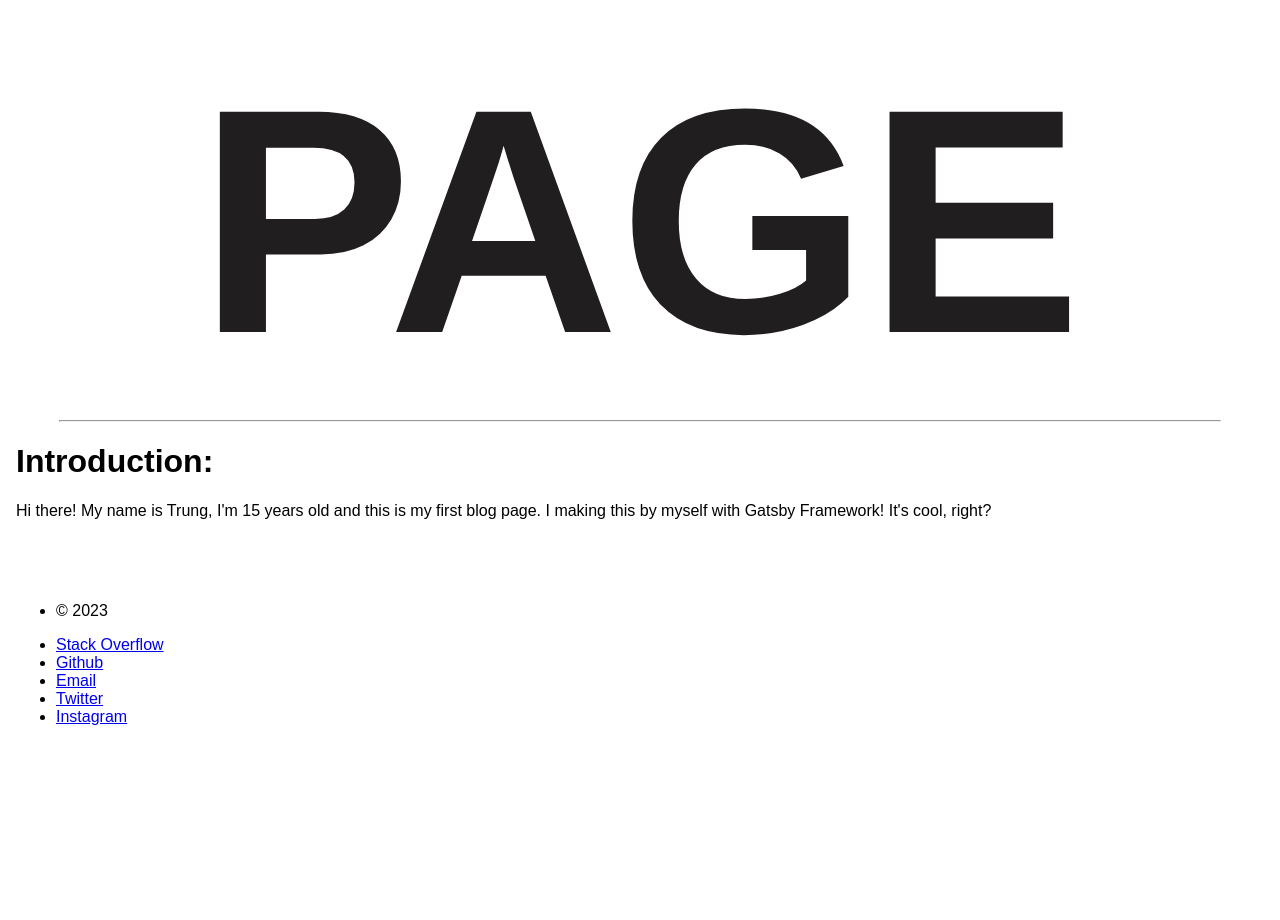
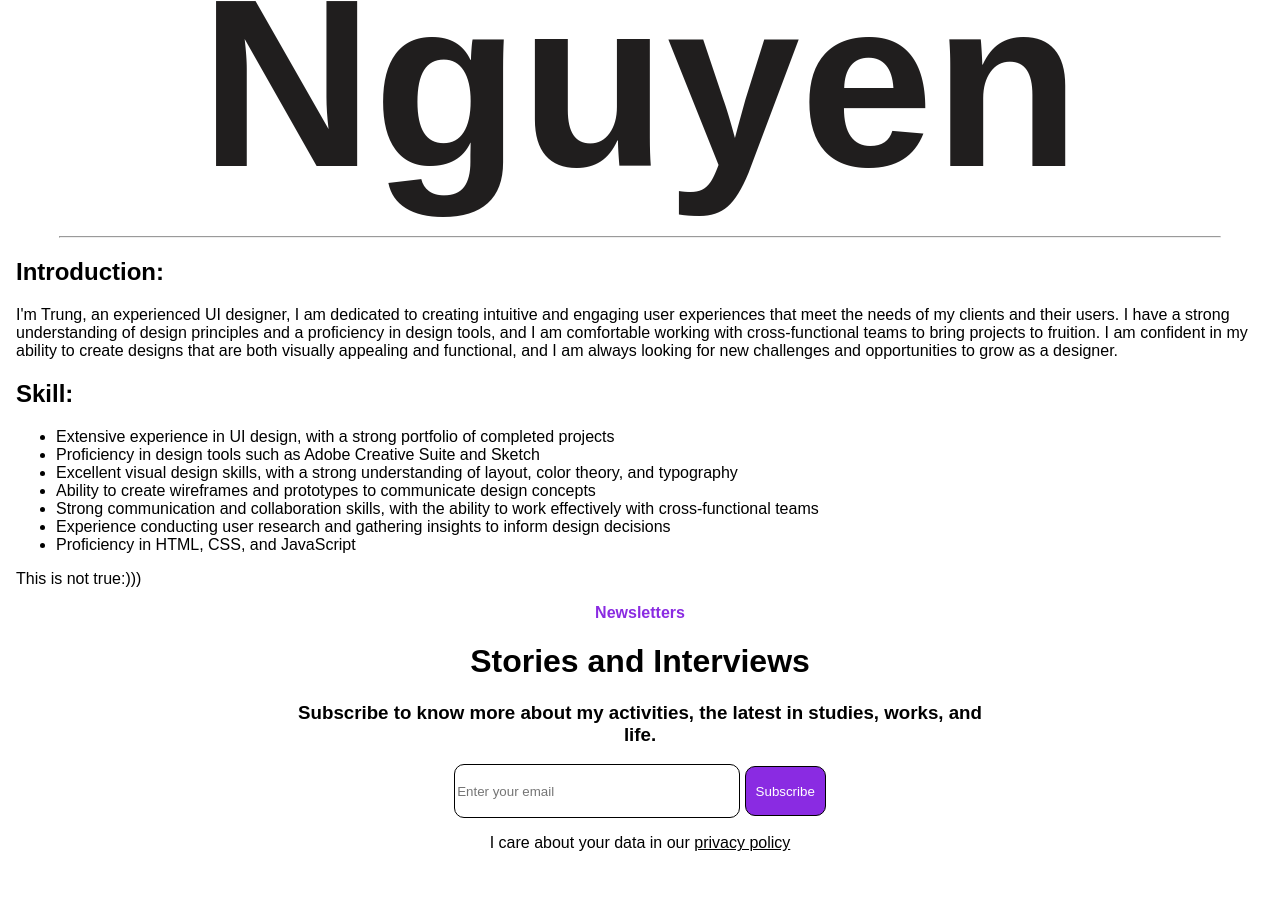
Before and after one commit to TrungNguyenDinh008/MyBlog, a Gatsby site: page /about in a window 1280 px wide. Shown: the part 460-1380 px from the top of the page. Before the commit the page ends 1210 px from the top, so only its background shows below. Built offline with nearby package versions, Linux system fonts and the light colour scheme; Gatsby itself is replaced by a stand-in of ours.

Commit message:
Demo MyBlog

```diff
--- a/src/components/blog/blogpostsidebar/blogpostsidebar.js
+++ b/src/components/blog/blogpostsidebar/blogpostsidebar.js
@@ -20,7 +20,7 @@
             hero_image {
               childImageSharp {
                 gatsbyImageData (
-                  width: 500
+                  width: 1200
                 )
               }
             }
--- a/src/components/layout/layout.js
+++ b/src/components/layout/layout.js
@@ -15,6 +15,7 @@
   footerText,
   footerLink,
 } from "./layout.module.css";
+import NewSletters from "./newsletters/newsletters";
 
 const Layout = ({ pageTitle, children }) => {
   return (
@@ -51,6 +52,7 @@
         <h1 className={title}>{pageTitle}</h1>
         <hr className={fence}></hr>
         {children}
+        <NewSletters/>
       </main>
       <footer className={footer}>
         <ul className={footerFlex}>
--- a/src/components/layout/layout.module.css
+++ b/src/components/layout/layout.module.css
@@ -7,7 +7,10 @@
 }
 .container-left{
     text-align: left;
+    margin: 20px 20px;
+
 }
+
 .nav-bar-grid {
     display: grid;
     grid-template-columns: repeat(2, auto);
@@ -39,7 +42,7 @@
 }
 .title{
     text-align: center;
-    font-size: 20em;
+    font-size: 15em;
     margin: 15px auto;
     color: #201e1e;
 }
@@ -103,7 +106,6 @@
             font-size: 5em;
         }
 
-
     }
 
 }
--- /dev/null
+++ b/src/components/layout/newsletters/newsletters.js
@@ -0,0 +1,22 @@
+import * as React from "react";
+import { container, paragraph, input, btn } from "./newsletters.module.css";
+const NewSletters = () => {
+  return (
+    <div className={container}>
+      <p className={paragraph}>
+        <b>Newsletters</b>
+      </p>
+      <h1>Stories and Interviews</h1>
+      <h3>
+      Subscribe to know more about my activities, the latest in studies, works, and life.
+      </h3>
+      <input type="text" placeholder="Enter your email" className={input} />{" "}
+      <button className={btn}>Subscribe</button>
+      <p>
+        I care about your data in our <u>privacy policy</u>
+      </p>
+    </div>
+  );
+};
+
+export default NewSletters;
--- /dev/null
+++ b/src/components/layout/newsletters/newsletters.module.css
@@ -0,0 +1,28 @@
+.container {
+    text-align: center;
+    max-width: 700px;
+    position: relative;
+    left: 50%;
+    transform: translateX(-50%)
+}
+.paragraph {
+    color: blueviolet;
+}
+.input {
+    border-radius: 10px;
+    height:50px;
+    width:40%;
+    border: 1px solid black;
+}
+.btn {
+    border-radius: 10px;
+    background-color: blueviolet;
+    color: white;
+    height: 50px;
+    padding: 5px 10px;
+    border: 1px solid black;
+    cursor: pointer;
+}
+.btn:hover{
+    background-color: rgba(137, 43, 226, 0.611);
+}
--- a/src/components/post/post.module.css
+++ b/src/components/post/post.module.css
@@ -16,3 +16,8 @@
     font-size: 0.6em;
     color: rgb(147, 62, 147);
  }
+ @media screen and (max-width:768px) {
+    .flexBox {
+        margin: 50px 20px;
+    }
+}
--- a/src/pages/about.js
+++ b/src/pages/about.js
@@ -1,22 +1,64 @@
-import * as React from "react"
-import Layout from "../components/layout/layout"
-import Seo from "../components/seo/seo"
-import { containerCenter } from "../components/layout/layout.module.css"
+import * as React from "react";
+import Layout from "../components/layout/layout";
+import Seo from "../components/seo/seo";
+import { containerLeft} from "../components/layout/layout.module.css";
+
 
 const AboutPage = () => {
+  return (
+    <Layout pageTitle="Trung Nguyen">
+      <div className={containerLeft}>
+        <div className={containerLeft}>
+          <h2>Introduction:</h2>
+          <p>
+            I'm Trung, an experienced UI designer, I am dedicated to creating
+            intuitive and engaging user experiences that meet the needs of my
+            clients and their users. I have a strong understanding of design
+            principles and a proficiency in design tools, and I am comfortable
+            working with cross-functional teams to bring projects to fruition. I
+            am confident in my ability to create designs that are both visually
+            appealing and functional, and I am always looking for new challenges
+            and opportunities to grow as a designer.{" "}
+          </p>
+        </div>
 
-    return(
-        <Layout pageTitle="ABOUT PAGE">
-            <div className={containerCenter}>
-<h1>Introduction:</h1>
- <p>Hi there! My name is Trung, I'm 15 years old and this is my first blog page. I making this by myself with Gatsby Framework! It's cool, right?</p>
+        <div className={containerLeft}>
+          <h2>Skill:</h2>
+          <ul>
+            <li>
+              Extensive experience in UI design, with a strong portfolio of
+              completed projects
+            </li>
+            <li>
+              Proficiency in design tools such as Adobe Creative Suite and
+              Sketch
+            </li>
+            <li>
+              Excellent visual design skills, with a strong understanding of
+              layout, color theory, and typography
+            </li>
+            <li>
+              Ability to create wireframes and prototypes to communicate design
+              concepts
+            </li>
+            <li>
+              Strong communication and collaboration skills, with the ability to
+              work effectively with cross-functional teams
+            </li>
+            <li>
+              Experience conducting user research and gathering insights to
+              inform design decisions
+            </li>
+            <li>Proficiency in HTML, CSS, and JavaScript</li>
+          </ul>
+        </div>
 
+        <p>This is not true:)))</p>
+      </div>
+    </Layout>
+  );
+};
 
-            </div>
-        </Layout>
-    )
-}
+export default AboutPage;
 
-export default AboutPage
-
-export const Head = () => <Seo title="About Page"/>
+export const Head = () => <Seo title="About Page" />;
```
